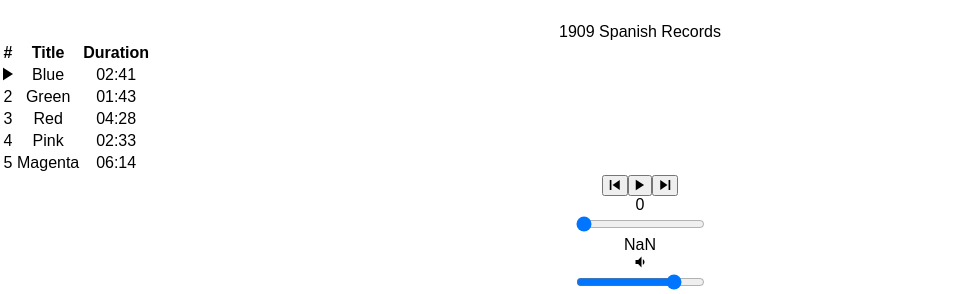
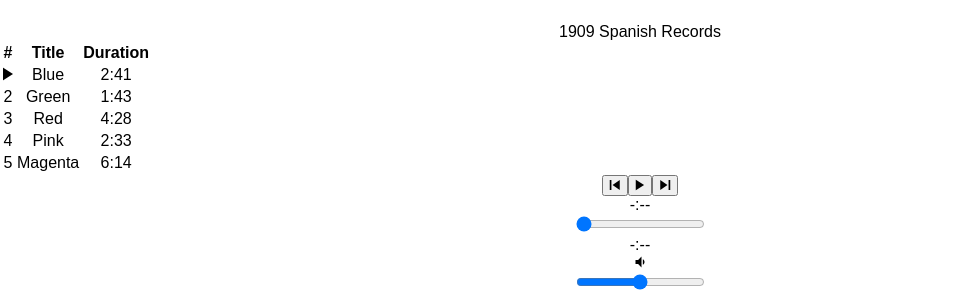
Before and after one commit to mattk-mke/bloc-jams-react, a React (Create React App) app: page /album/the-colors in a window 1280 px wide. Shown: the part 747-1041 px from the top of the page, without its empty margins (0-980 px from the left). Built offline with nearby package versions, Linux system fonts and the light colour scheme.

Commit message:
Assignment 9: Player Ranges -- Complete

```diff
--- a/src/components/Album.js
+++ b/src/components/Album.js
@@ -14,6 +14,7 @@
       currentSong: album.songs[0],
       currentTime: 0,
       duration: album.songs[0].duration,
+      volume: 0.5,
       isPlaying: false,
       hoveredSong: null
 
@@ -36,6 +37,13 @@
   setSong(song) {
     this.audioElement.src = song.audioSrc;
     this.setState({currentSong: song});
+  }
+
+  formatTime(time) {
+    if (time > 0) {
+      const timeFormatted = new Date(time * 1000).toISOString().substr(15, 4);
+      return timeFormatted;
+    } else return "-:--";
   }
 
   handleSongClick(song) {
@@ -81,6 +89,12 @@
     this.setState({ currentTime: newTime});
   }
 
+  handleVolumeChange(e) {
+    const newVolume = e.target.value;
+    this.audioElement.volume = newVolume;
+    this.setState({ volume: newVolume});
+  }
+
   componentDidMount() {
     this.eventListeners = {
       timeupdate: e => {
@@ -88,16 +102,21 @@
       },
       durationchange: e => {
         this.setState({ duration: this.audioElement.duration});
-      }
+      },
+      volumechange: e => {
+        this.setState({ volume: this.audioElement.volume});
+      },
     };
     this.audioElement.addEventListener('timeupdate', this.eventListeners.timeupdate);
     this.audioElement.addEventListener('durationchange', this.eventListeners.durationchange);
+    this.audioElement.addEventListener('volumechange', this.eventListeners.volumechange);
   }
 
   componentWillUnmount() {
     this.audioElement.src = null;
     this.audioElement.removeEventListener('timeupdate', this.eventListeners.timeupdate);
     this.audioElement.removeEventListener('durationchange', this.eventListeners.durationchange);
+    this.audioElement.removeEventListener('volumechange', this.eventListeners.volumechange);
   }
 
   render() {
@@ -145,7 +164,7 @@
                   <td><span className="icon ion-md-pause" /></td>
                 }
                 <td>{song.title}</td>
-                <td>{new Date(song.duration * 1000).toISOString().substr(14, 5)}</td>
+                <td>{this.formatTime(song.duration)}</td>
               </tr>
 
 
@@ -161,6 +180,8 @@
           handlePrevClick={ () => this.handlePrevClick() }
           handleNextClick={ () => this.handleNextClick() }
           handleTimeChange={ (e) => this.handleTimeChange(e)}
+          handleVolumeChange={ (e) => this.handleVolumeChange(e)}
+          formatTime={ (time) => this.formatTime(time) }
         />
       </section>
     )
--- a/src/components/PlayerBar.js
+++ b/src/components/PlayerBar.js
@@ -16,7 +16,7 @@
           </button>
         </section>
         <section id="time-control">
-          <div className="current-time">{this.props.currentTime}</div>
+          <div className="current-time">{this.props.formatTime(this.props.currentTime)}</div>
           <input
             type="range"
             className="seek bar"
@@ -26,11 +26,19 @@
             step="0.01"
             onChange={this.props.handleTimeChange}
           />
-          <div className="total-time">{this.props.duration}</div>
+          <div className="total-time">{this.props.formatTime(this.props.duration)}</div>
         </section>
         <section id="volume-control">
           <div className="icon ion-md-volume-low"></div>
-          <input type="range" className="seek-bar" value="80" />
+          <input
+            type="range"
+            className="seek-bar"
+            value={this.props.volume}
+            max="1"
+            min="0"
+            step="0.1"
+            onChange={this.props.handleVolumeChange}
+            />
           <div className="icon ion-md-volume-high"></div>
         </section>
       </section>
```
